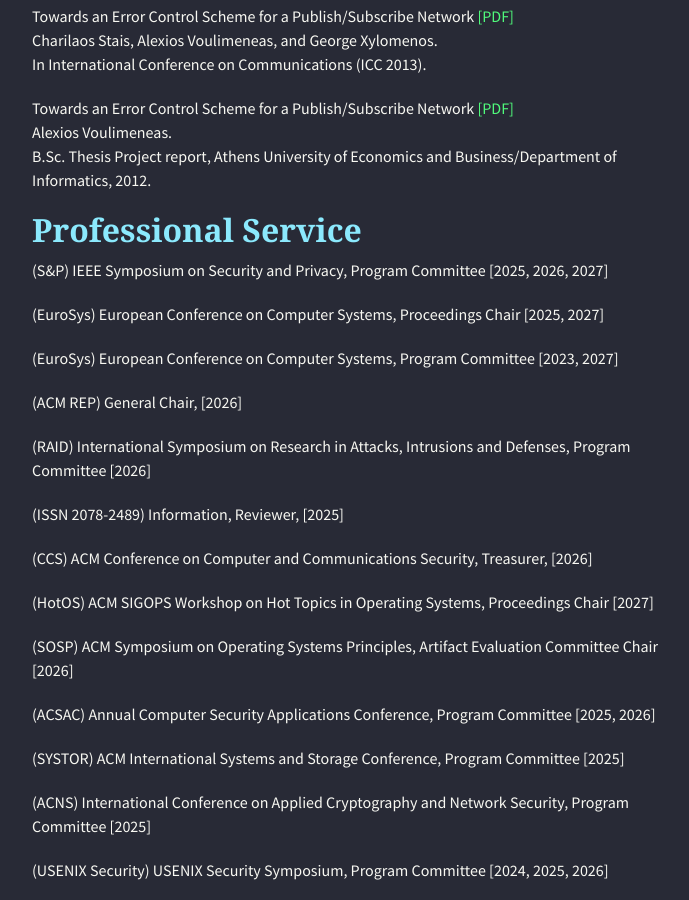
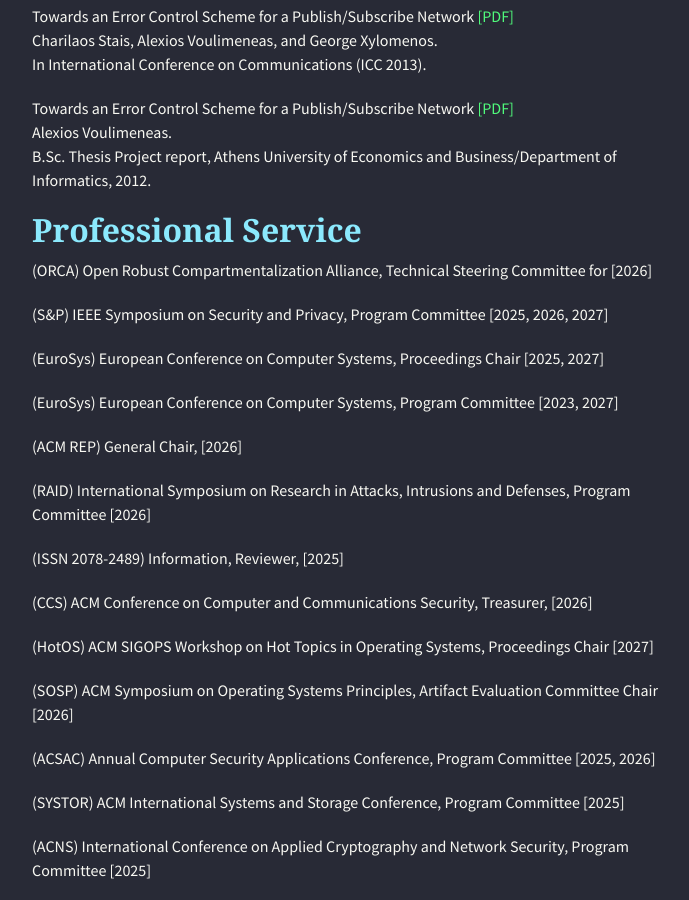
Before and after one commit to alexios-voulimeneas/alexios-voulimeneas.github.io, a Jekyll site: the page built from index.md, in a window 1280 px wide and 900 px high, scrolled down 4540 px. Shown: the whole window, without its empty margins (283-972 px from the left). Built offline with Jekyll 4.4.1, drawn with Linux system fonts in a browser that asks for light colours; nearby versions of some CDN libraries; the repository's description, which GitHub fills in, is left out.

Commit message:
Update index.md

```diff
--- a/index.md
+++ b/index.md
@@ -144,6 +144,8 @@
 
 ## [](#header-2) Professional Service
 
+(ORCA) Open Robust Compartmentalization Alliance, Technical Steering Committee for [2026]
+
 (S&P) IEEE Symposium on Security and Privacy, Program Committee [2025, 2026, 2027]
 
 (EuroSys) European Conference on Computer Systems, Proceedings Chair [2025, 2027]
```
